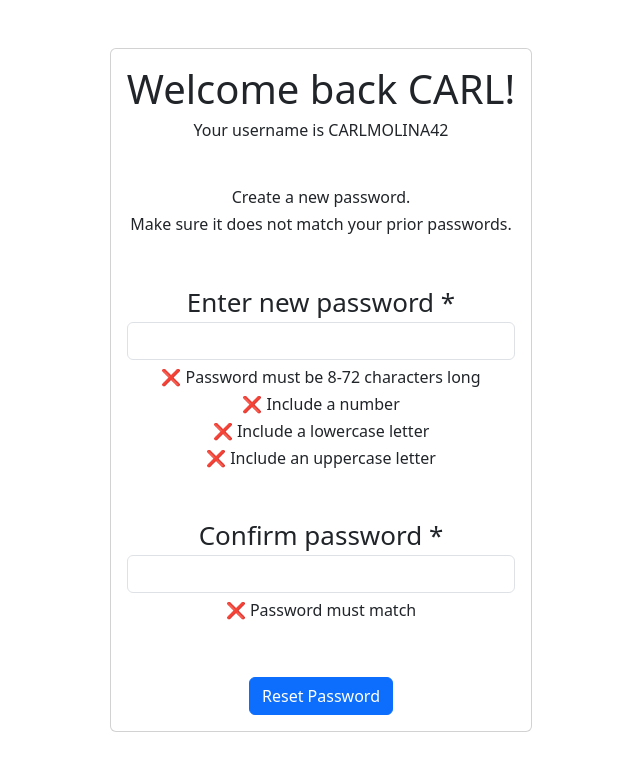
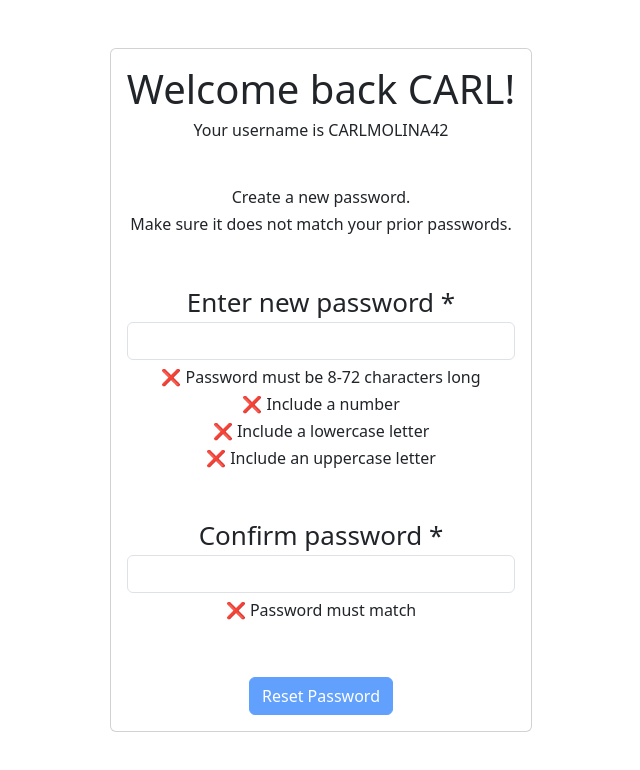
Before and after one commit to carl-molina/react-ts-pw-form, a React app: page / in a window 1280 px wide. Shown: the top 770 px of the page, without its empty margins (319-959 px from the left). Built offline with nearby package versions, Linux system fonts and the light colour scheme; the HTML template or start-up script is replaced by a standard one.

Commit message:
Added example at bottom

```diff
--- a/src/PasswordForm.tsx
+++ b/src/PasswordForm.tsx
@@ -55,7 +55,7 @@ function PasswordForm({ handleSave }
             [input.name]: input.value,
         }));
 
-        // check individually if lowercase letter, uppercase letter, number in
+        // Check individually if lowercase letter, uppercase letter, number in
         // password. Also checks if there are at least 8 chars in password.
         if (input.name === "newPw") {
             setValidators({
@@ -64,6 +64,7 @@ function PasswordForm({ handleSave }
                 hasNumber: /[0-9]/.test(input.value),
                 hasAtLeast8Chars: /^\w{8,72}$/.test(input.value)
             });
+            // TODO: should probably stop testing once true; jk we need this
         }
     }
 
@@ -167,7 +168,17 @@ function PasswordForm({ handleSave }
                                 </div>
                                 <button
                                     type="submit"
-                                    className="btn btn-primary btn-block mt-5">
+                                    className="btn btn-primary btn-block mt-5"
+                                    disabled={
+                                        !(validators.hasLowercase &&
+                                            validators.hasUppercase &&
+                                            validators.hasNumber &&
+                                            validators.hasAtLeast8Chars &&
+                                            (formData.newPw ===
+                                                formData.confirmNewPw) &&
+                                            formData.confirmNewPw.length > 0
+                                        )
+                                    }>
                                     Reset Password
                                 </button>
                             </form>
@@ -180,3 +191,12 @@ function PasswordForm({ handleSave }
 }
 
 export default PasswordForm;
+
+
+/** Text editor example */
+
+// baby tab
+
+    // Text Editor Cursor Here
+
+// double arrow down here resets cursor back to beginning
```
